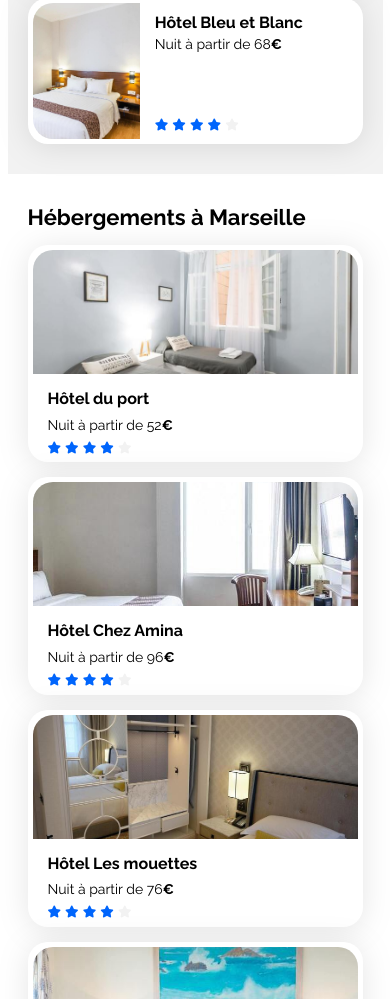
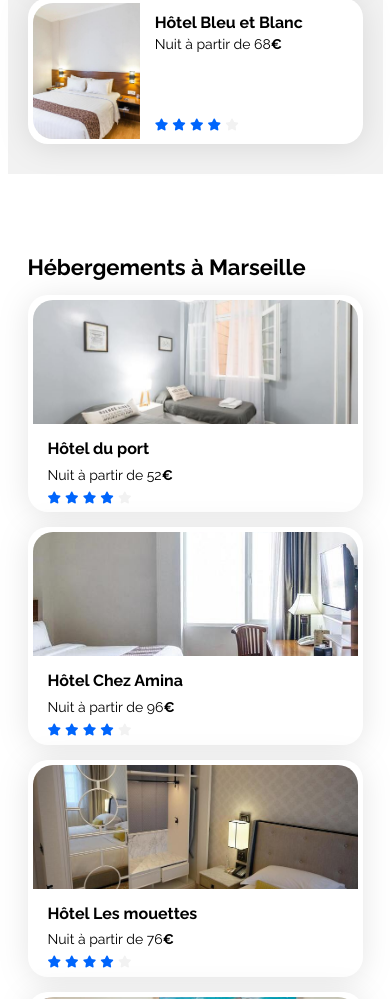
Before and after one commit to Luckywi/Booki, a plain HTML site: page Desktop/booki-master/index.html in a window 390 px wide. Shown: the part 1001-2000 px from the top of the page. Drawn offline with Linux system fonts and the light colour scheme.

Commit message:
ajustement gap séction et correction de margin

```diff
--- a/Desktop/booki-master/css/style.css
+++ b/Desktop/booki-master/css/style.css
@@ -464,6 +464,7 @@ footer {
 
 /****** Media queries ***********/
 
+
 /* Large/Medium devices (tablets, desktop less/equal than 1309px) */
 
 @media (max-width: 1309px){
@@ -506,6 +507,11 @@ footer {
 /* Medium devices (tablets, less/equal than 1309px) */
 @media (max-width: 1024px) {
 
+
+    .hebergements-and-populaires {
+        gap: 50px;
+    }
+
     /****** Body Filter Bar ***********/
 
     .filter-bar {
@@ -534,6 +540,10 @@ footer {
 
 
     /****** Hebergements ***********/
+
+    .hebergements{
+        margin-bottom: 0%;
+    }
 
     .hebergements-cards .card-title {
         font-size: clamp(10px, 1.5vw, 14px);
```
